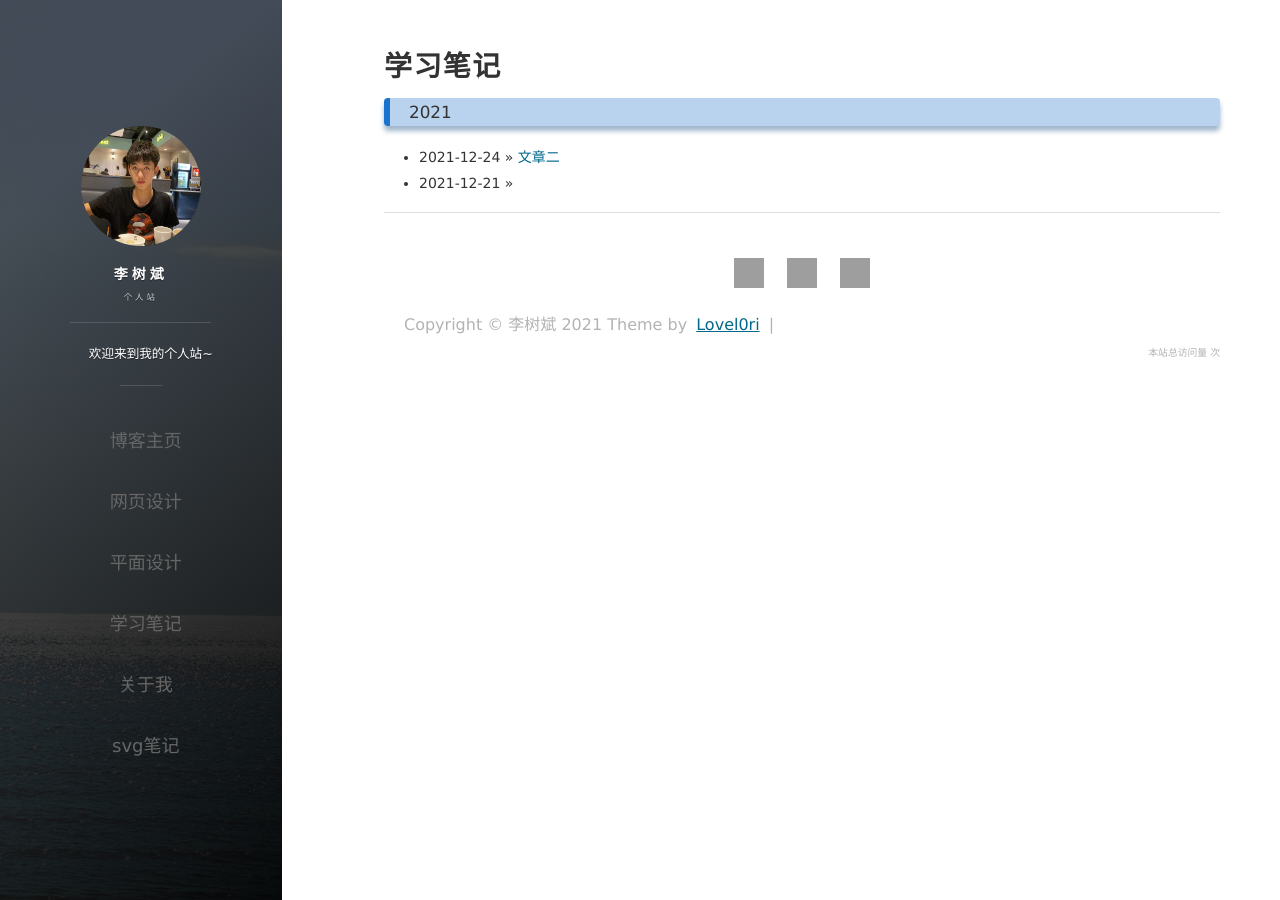
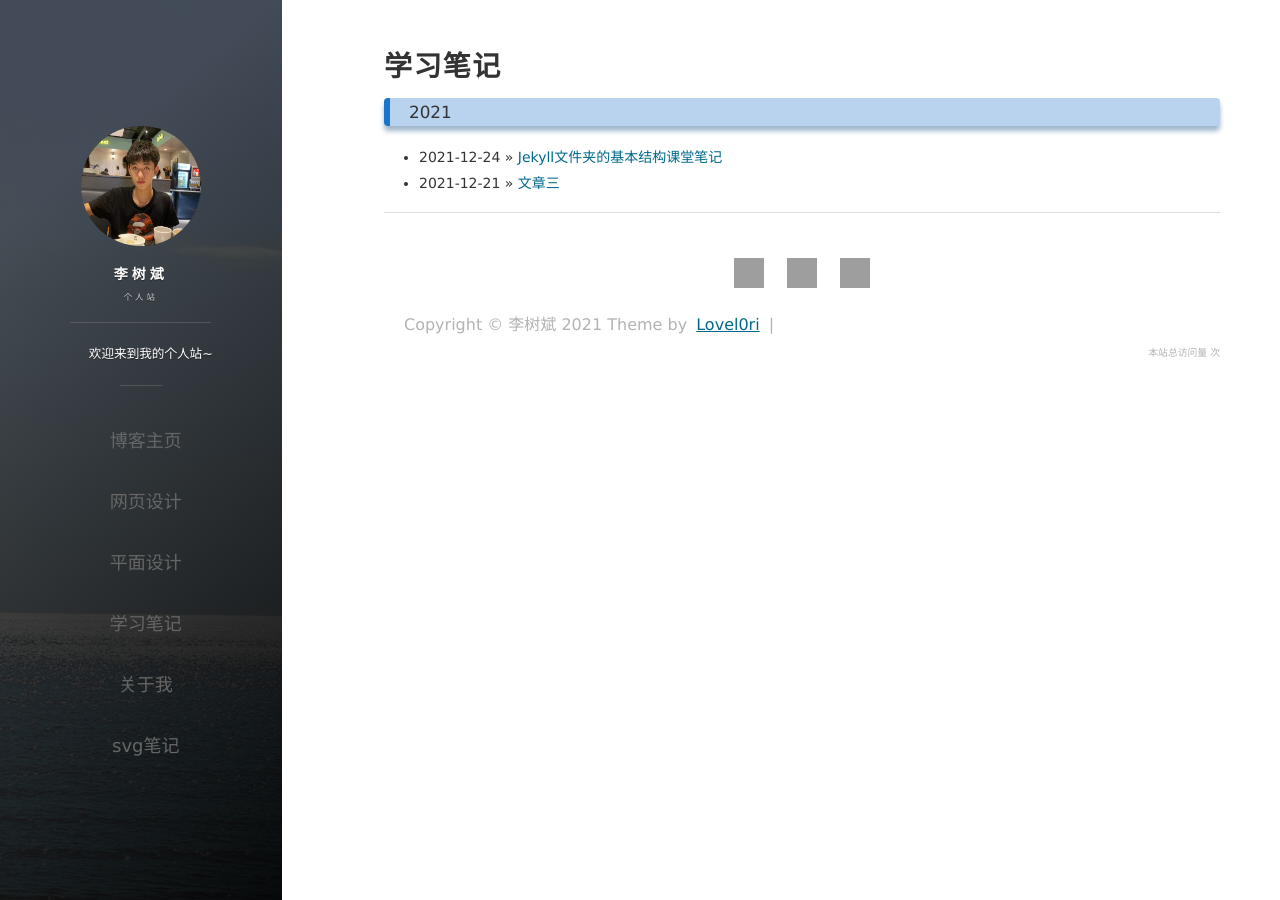
Before and after one commit to Lovel0ri/lovel0ri.github.io, a Jekyll site: the page built from categories/学习笔记.html, in a window 1280 px wide. Built offline with Jekyll 4.4.1, drawn with Linux system fonts in a browser that asks for light colours; nearby versions of some CDN libraries; comment, search, counter and statistics services are not loaded; grey boxes are pictures that could not be loaded.

Commit message:
测试文章引用

```diff
--- a/categories/学习笔记.html
+++ b/categories/学习笔记.html
@@ -4,7 +4,7 @@ title : 学习笔记
 header : 所有文章
 group: navigation
 ---
-{% include JB/setup %}
+
 
 <section class="post">
 
@@ -36,7 +36,7 @@ group: navigation
             2021-12-24
           </span>
            »
-          <a href="/xuexibiji/2021-12-24-文章三.md">文章二</a>
+          <a href="/xuexibiji/2021-12-25-xuexibiji_Jekyll.md">Jekyll文件夹的基本结构课堂笔记</a>
         </li>
 
 
@@ -56,6 +56,7 @@ group: navigation
             2021-12-21
           </span>
            »
+           <a href="/xuexibiji/2021-12-24-文章三.md">文章三</a>
 
         </li>
 
@@ -67,4 +68,4 @@ group: navigation
 
     </div>
     </div>
-      </section>
+</section>
```
